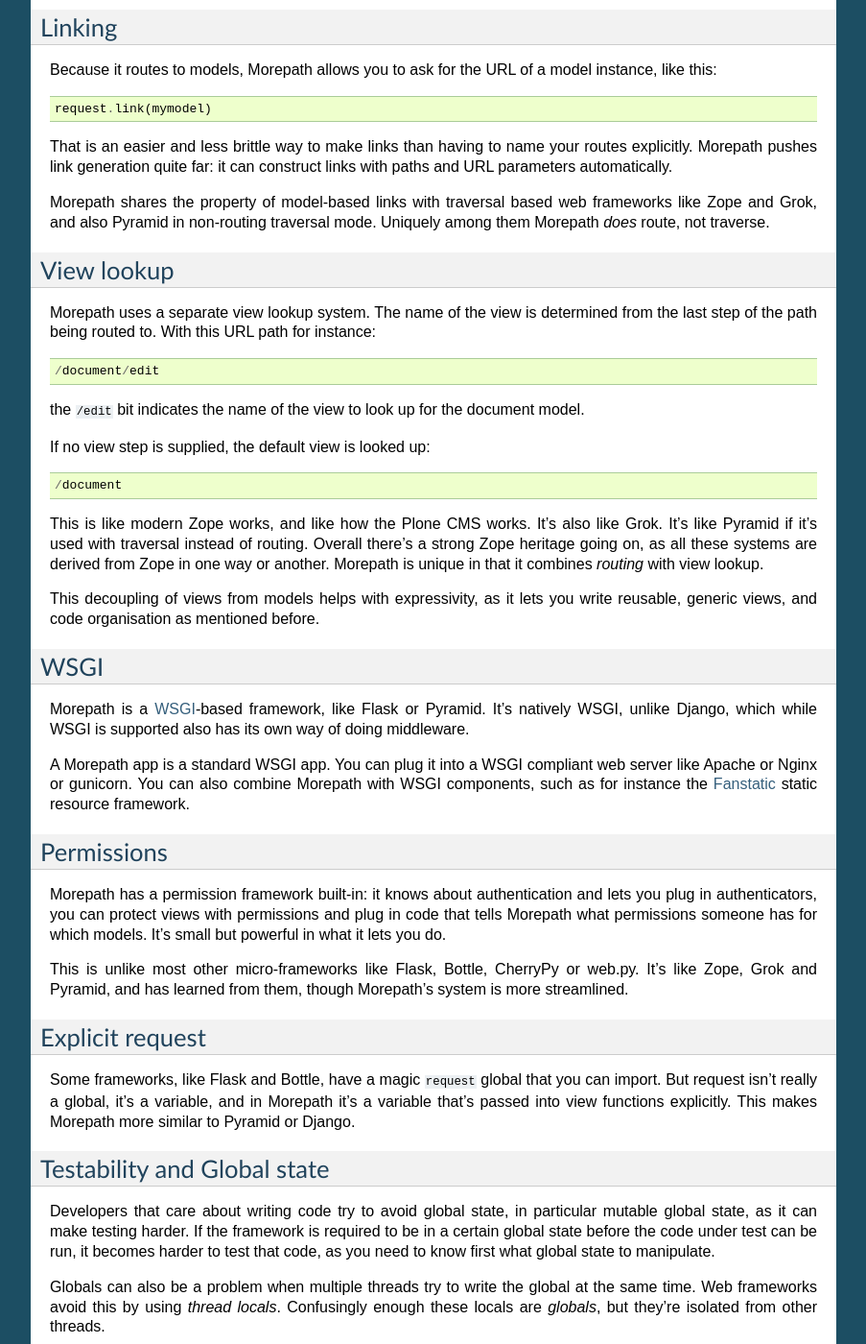
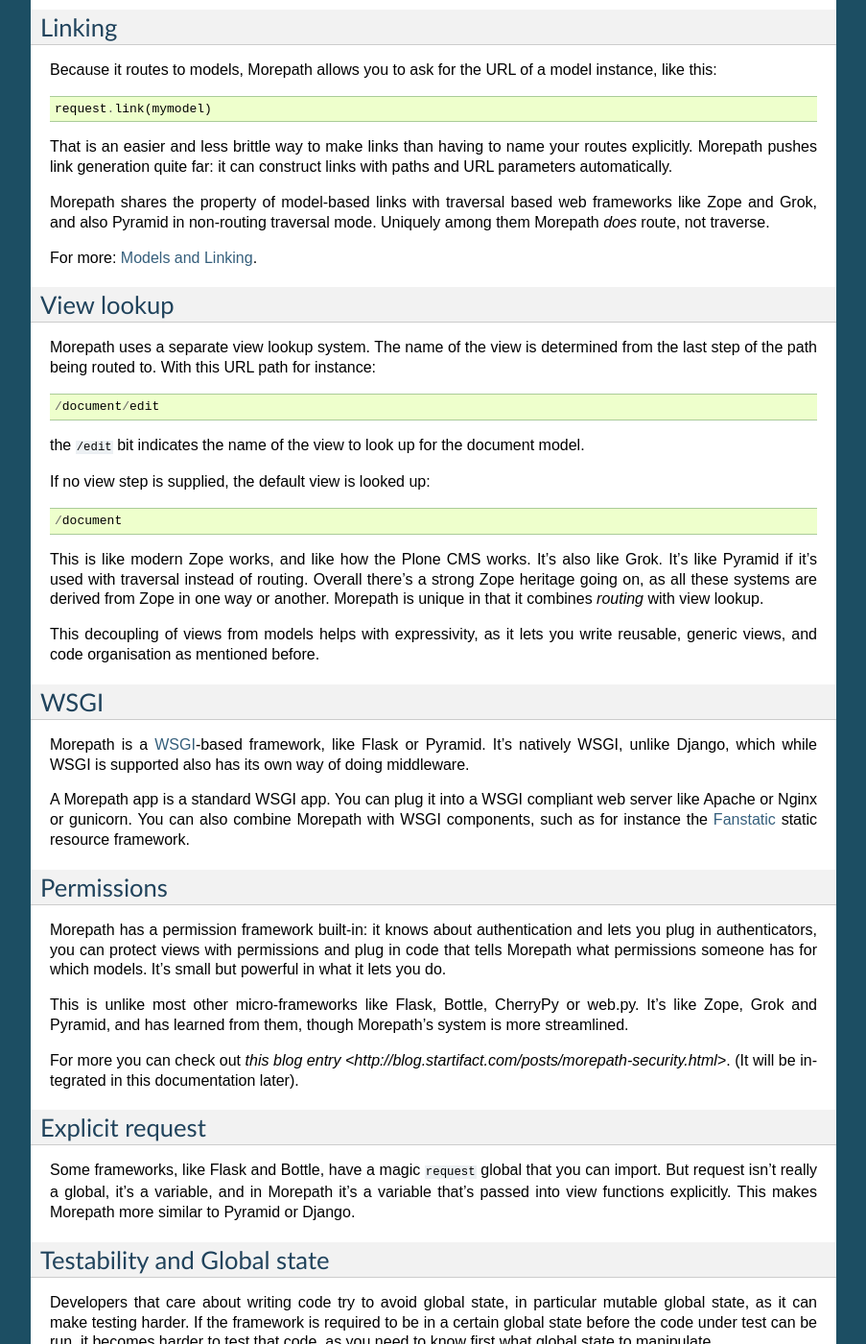
Before and after one commit to morepath/morepath, a Sphinx documentation site: the page built from doc/compared.rst, in a window 1280 px wide and 1400 px high, scrolled down 1221 px. Shown: the whole window at 96% size, without its empty margins (198-1101 px from the left). Built offline with Sphinx 7.4.7, drawn with Linux system fonts in a browser that asks for light colours.

Commit message:
Add in a few links to other docs.

```diff
--- a/doc/compared.rst
+++ b/doc/compared.rst
@@ -105,6 +105,8 @@
 traversal mode. Uniquely among them Morepath *does* route, not
 traverse.
 
+For more: :doc:`models_and_linking`.
+
 View lookup
 -----------
 
@@ -159,6 +161,10 @@
 This is unlike most other micro-frameworks like Flask, Bottle,
 CherryPy or web.py. It's like Zope, Grok and Pyramid, and has learned
 from them, though Morepath's system is more streamlined.
+
+For more you can check out `this blog entry
+<http://blog.startifact.com/posts/morepath-security.html>`. (It will
+be integrated in this documentation later).
 
 Explicit request
 ----------------
```
